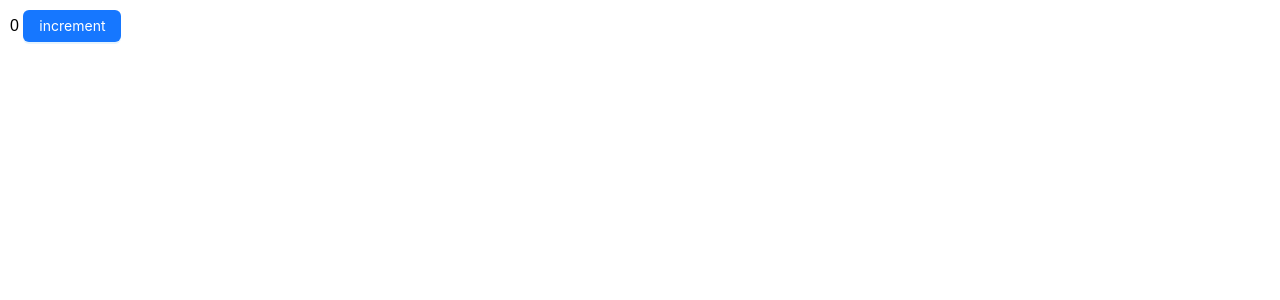
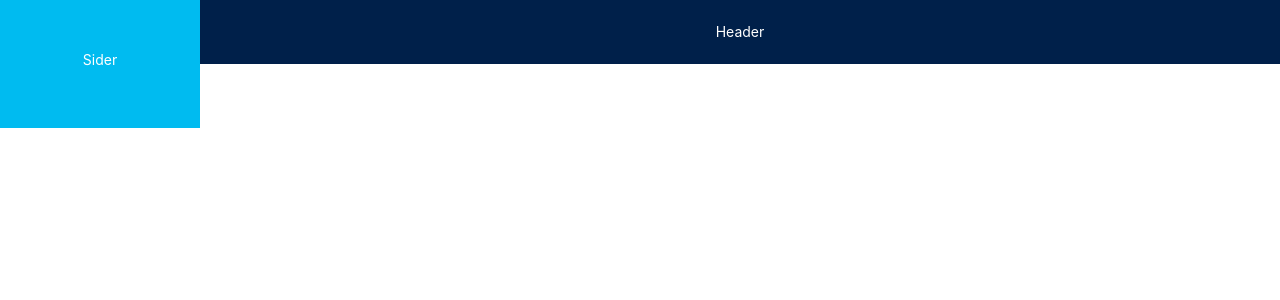
Before and after one commit to CoderHyun/hyun-admin-pro, a Vue app: page / in a window 1280 px wide. Shown: the top 300 px of the page. Built offline with nearby package versions, Linux system fonts and the light colour scheme.

Commit message:
feature: add layout

```diff
--- a/src/main.js
+++ b/src/main.js
@@ -2,8 +2,10 @@ import { createApp } from 'vue';
 import App from './App.vue';
 import router from './router';
 import Antd from 'ant-design-vue';
+import { setupStore } from '@/store';
+
+import './style/index.scss';
 import 'ant-design-vue/dist/reset.css';
-import { setupStore } from '@/store';
 
 async function setupApp() {
   const app = createApp(App);
--- a/src/router/index.js
+++ b/src/router/index.js
@@ -1,11 +1,19 @@
 import { createRouter, createWebHistory } from 'vue-router';
-import HomeView from '../views/HomeView.vue';
+
+import Layout from '@/views/Layout/index.vue';
 
 const routes = [
   {
     path: '/',
-    name: 'home',
-    component: HomeView,
+    component: Layout,
+    children: [
+      {
+        path: 'Home',
+        component: () => import('@/views/HomeView.vue'),
+        name: 'Home',
+        meta: { title: '首页', icon: 'user' },
+      },
+    ],
   },
 ];
 
--- /dev/null
+++ b/src/style/index.scss
@@ -0,0 +1,49 @@
+#app, section {
+  height: 100%;
+}
+
+input:-webkit-autofill {
+  box-shadow: 0 0 0 1000px white inset !important;
+}
+
+:-webkit-autofill {
+  transition: background-color 5000s ease-in-out 0s !important;
+}
+
+html {
+  overflow: hidden;
+  text-size-adjust: 100%;
+}
+
+html,
+body {
+  width: 100%;
+  height: 100%;
+  overflow: visible;
+  overflow-x: hidden;
+
+  &.color-weak {
+    filter: invert(80%);
+  }
+
+  &.gray-mode {
+    filter: grayscale(100%);
+    filter: progid:dximagetransform.microsoft.basicimage(grayscale=1);
+  }
+}
+
+a:focus,
+a:active,
+button,
+div,
+svg,
+span {
+  outline: none;
+}
+
+// 保持 和 windi 一样的全局样式，减少升级带来的影响
+ul {
+  margin: 0;
+  padding: 0;
+  list-style: none;
+}
--- a/src/views/HomeView.vue
+++ b/src/views/HomeView.vue
@@ -1,19 +1,8 @@
 <template>
-  <div class="home">
-    {{ userStore.count }}
-    <a-button type="primary" @click="onIncrementClick">increment</a-button>
-  </div>
+  <div class="home"> hello world </div>
 </template>
 
-<script setup>
-  import { useUserStore } from '@/store/modules/user';
-
-  const userStore = useUserStore();
-
-  function onIncrementClick() {
-    userStore.increment();
-  }
-</script>
+<script setup></script>
 
 <style lang="scss" scoped>
   .home {
--- /dev/null
+++ b/src/views/Layout/index.vue
@@ -0,0 +1,46 @@
+<script setup>
+  const headerStyle = {
+    textAlign: 'center',
+    color: '#fff',
+    height: 64,
+    paddingInline: 50,
+    lineHeight: '64px',
+    backgroundColor: '#00204a',
+  };
+
+  const contentStyle = {
+    textAlign: 'center',
+    minHeight: 120,
+    lineHeight: '120px',
+    color: '#fff',
+    backgroundColor: '#00204a',
+  };
+
+  const siderStyle = {
+    textAlign: 'center',
+    lineHeight: '120px',
+    color: '#fff',
+    backgroundColor: '#00bbf0',
+  };
+
+  const footerStyle = {
+    textAlign: 'center',
+    color: '#fff',
+    backgroundColor: '#fff',
+  };
+</script>
+
+<template>
+  <a-layout>
+    <a-layout-sider :style="siderStyle">Sider</a-layout-sider>
+    <a-layout>
+      <a-layout-header :style="headerStyle">Header</a-layout-header>
+      <a-layout-content :style="contentStyle">
+        <slot></slot>
+      </a-layout-content>
+      <a-layout-footer :style="footerStyle">Footer</a-layout-footer>
+    </a-layout>
+  </a-layout>
+</template>
+
+<style scoped lang="scss"></style>
```
